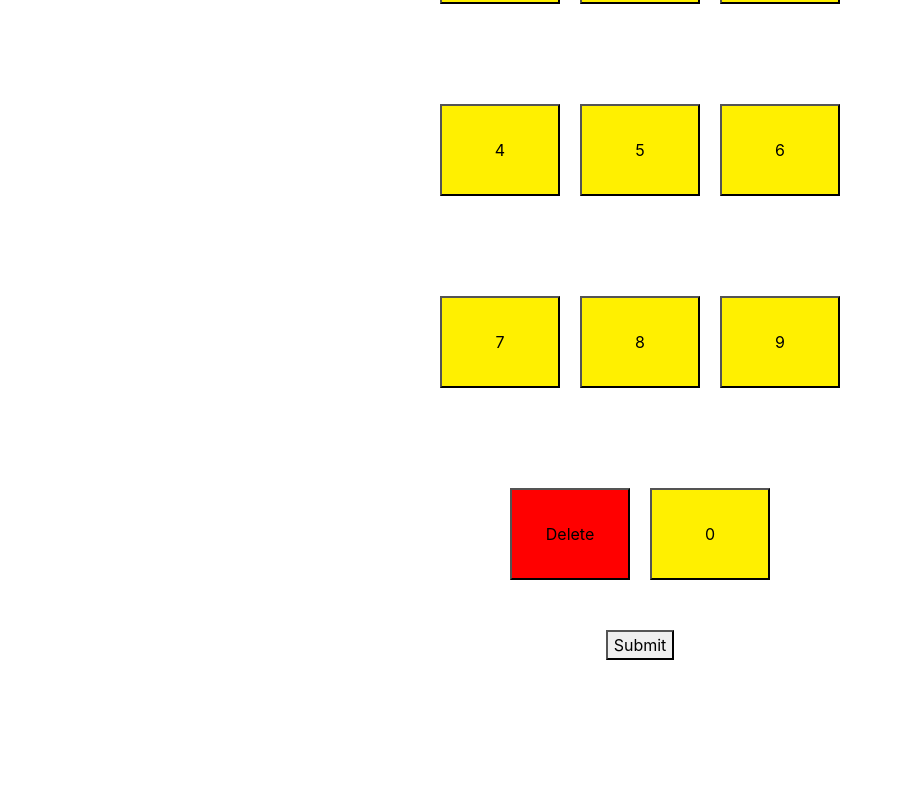
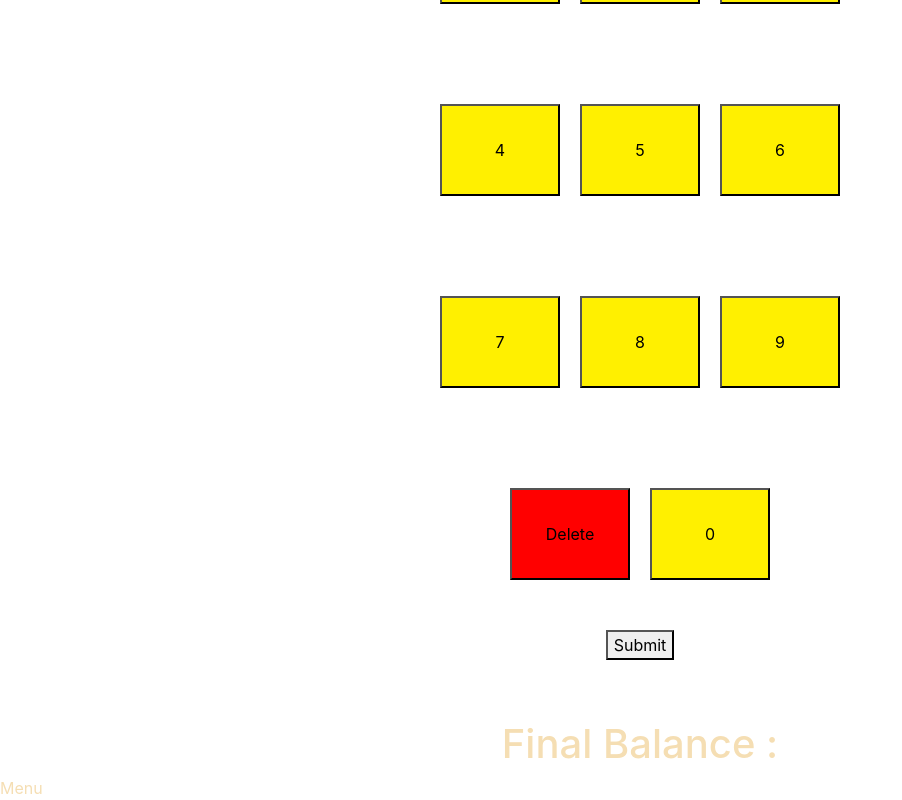
Before and after one commit to Kooshal71/SE_Project, a React (Create React App) app: page /user/deposit in a window 1280 px wide. Shown: the part 344-1144 px from the top of the page, without its empty margins (0-902 px from the left). Before the commit the page ends 1004 px from the top, so only its background shows below. Built offline with nearby package versions, Linux system fonts and the light colour scheme.

Commit message:
Added Links and Balance Feature

```diff
--- a/src/Pages/UserPages/Balance.jsx
+++ b/src/Pages/UserPages/Balance.jsx
@@ -1,7 +1,7 @@
-import { useEffect, useState } from "react";
+import { useState } from "react";
 import styled from "styled-components";
 import Keypad from "../../Components/Keypad";
-
+import { Link } from "react-router-dom";
 const StyledInput = styled.input`
   -webkit-text-security: disc;
   text-security: disc;
@@ -100,6 +100,7 @@ export default function Balance() {
         </StyledForm>
       </div>
       <h1>{`Current Balance : ${balance}`}</h1>
+      <Link to="/user">Menu</Link>
     </div>
   );
 }
--- a/src/Pages/UserPages/ChangePin.jsx
+++ b/src/Pages/UserPages/ChangePin.jsx
@@ -2,7 +2,7 @@ import { useState } from "react";
 import { useNavigate } from "react-router-dom";
 import styled from "styled-components";
 import Keypad from "../../Components/Keypad";
-
+import { Link } from "react-router-dom";
 const StyledInput = styled.input`
   -webkit-text-security: disc;
   text-security: disc;
@@ -127,6 +127,7 @@ export default function ChangePin() {
           <button type="submit">Submit</button>
         </StyledForm>
       </div>
+      <Link to="/user">Menu</Link>
     </div>
   );
 }
--- a/src/Pages/UserPages/Deposit.jsx
+++ b/src/Pages/UserPages/Deposit.jsx
@@ -1,9 +1,8 @@
 import React from "react";
 import { useState } from "react";
-import { useNavigate } from "react-router-dom";
 import styled from "styled-components";
 import Keypad from "../../Components/Keypad";
-
+import { Link } from "react-router-dom";
 const StyledInput = styled.input`
   -webkit-text-security: disc;
   text-security: disc;
@@ -13,12 +12,11 @@ const StyledForm = styled.form`
 `;
 
 export default function Deposit() {
-  let navigate = useNavigate();
   let checkActive = "";
   const [Pin, setPin] = useState("");
   const [cNum, setcNum] = useState("");
   const [amount, setAmount] = useState("");
-
+  const [finalBalance, setfinal] = useState("");
   const handleSubmit = async (e) => {
     e.preventDefault();
     const host = "http://localhost:5000";
@@ -30,10 +28,11 @@ export default function Deposit() {
       },
       body: JSON.stringify({ Pin, cNum, amount }),
     });
-    const res = await response.body;
+    const res = await response.json();
     console.log(res);
+    // balance = res.balance;
+    setfinal((balance) => (balance = res.finalBalance));
     console.log("You have submitted the form");
-    navigate("/user");
   };
 
   const handleClick = (e) => {
@@ -127,6 +126,9 @@ export default function Deposit() {
           <button type="submit">Submit</button>
         </StyledForm>
       </div>
+      {/* <h1>{`Current Balance : ${balance}`}</h1> */}
+      <h1>{`Final Balance : ${finalBalance}`}</h1>
+      <Link to="/user">Menu</Link>
     </div>
   );
 }
--- a/src/Pages/UserPages/SetPin.jsx
+++ b/src/Pages/UserPages/SetPin.jsx
@@ -1,5 +1,5 @@
 import { useState } from "react";
-import { useNavigate } from "react-router-dom";
+import { useNavigate, Link } from "react-router-dom";
 import styled from "styled-components";
 import Keypad from "../../Components/Keypad";
 
@@ -127,6 +127,7 @@ export default function SetPIN() {
           <button type="submit">Submit</button>
         </StyledForm>
       </div>
+      <Link to="/user">Menu</Link>
     </div>
   );
 }
--- a/src/Pages/UserPages/Withdraw.jsx
+++ b/src/Pages/UserPages/Withdraw.jsx
@@ -1,6 +1,6 @@
 import React from "react";
 import { useState } from "react";
-import { useNavigate } from "react-router-dom";
+import { Link } from "react-router-dom";
 import styled from "styled-components";
 import Keypad from "../../Components/Keypad";
 
@@ -13,12 +13,11 @@ const StyledForm = styled.form`
 `;
 
 export default function Withdraw() {
-  let navigate = useNavigate();
   let checkActive = "";
   const [Pin, setPin] = useState("");
   const [cNum, setcNum] = useState("");
   const [amount, setAmount] = useState("");
-
+  const [finalBalance, setbalance] = useState("");
   const handleSubmit = async (e) => {
     e.preventDefault();
     const host = "http://localhost:5000";
@@ -30,10 +29,10 @@ export default function Withdraw() {
       },
       body: JSON.stringify({ Pin, cNum, amount }),
     });
-    const res = await response.body;
+    const res = await response.json();
+    setbalance((balance) => (balance = res.finalBalance));
     console.log(res);
     console.log("You have submitted the form");
-    navigate("/user");
   };
 
   const handleClick = (e) => {
@@ -127,6 +126,8 @@ export default function Withdraw() {
           <button type="submit">Submit</button>
         </StyledForm>
       </div>
+      <h1>{`Final Balance : ${finalBalance}`}</h1>
+      <Link to="/user">Menu</Link>
     </div>
   );
 }
```
Also changed, not shown: 1 other file (tests, documents, lock files or other folders).
